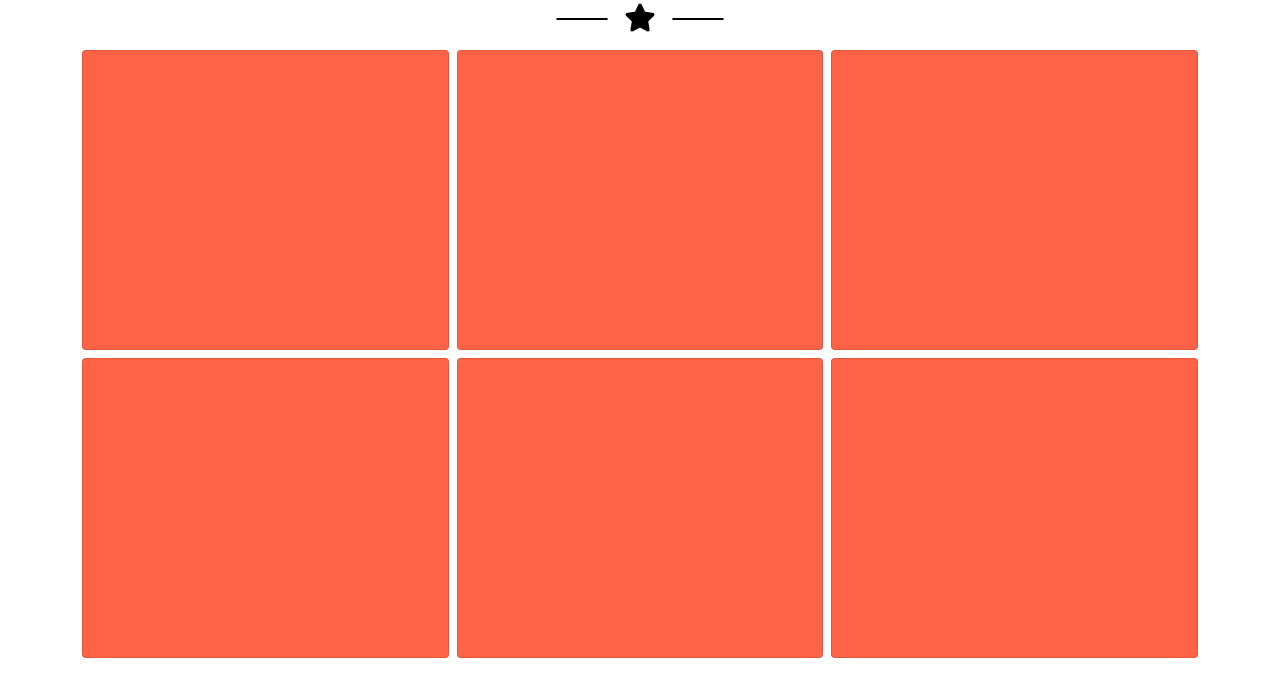
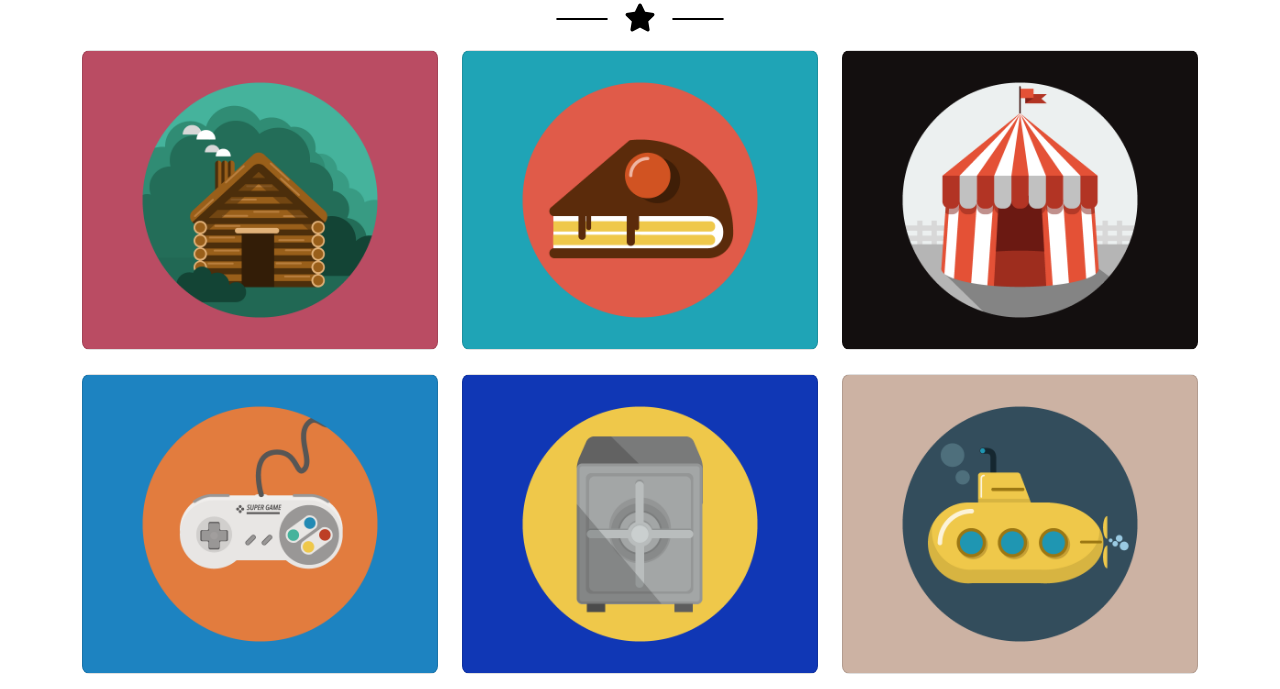
Before and after one commit to MGPasinetti/html-css-bootstrap-freelancer, a plain HTML site: page index.html in a window 1280 px wide. Shown: the part 631-1320 px from the top of the page. Drawn offline with nearby package versions, Linux system fonts and the light colour scheme.

Commit message:
fixing cards-section

```diff
--- a/css/style.css
+++ b/css/style.css
@@ -28,6 +28,10 @@
     border-radius: .4em;
 }
 
+.rounded_4 {
+    border-radius: .5rem;
+}
+
 /* NAVBAR */
 nav {
     background-color: rgb(var(--darkgrey-color));
@@ -51,7 +55,41 @@ nav {
 
 .card {
     height: 300px;
-    background-color: tomato;
+}
+
+/* .card img {
+    height: 100%;
+    object-fit: cover;
+} */
+
+.cards .card {
+    background-position: center;
+    background-size: cover;
+    background-repeat: no-repeat;
+}
+
+.cards .row_cards .col:first-child .card {
+    background-image: url(../img/cabin.png);
+}
+
+.cards .row_cards .col:nth-child(2) .card {
+    background-image: url(../img/cake.png);
+}
+
+.cards .row_cards .col:nth-child(3) .card {
+    background-image: url(../img/circus.png);
+}
+
+.cards .row_cards .col:nth-child(4) .card {
+    background-image: url(../img/game.png);
+}
+
+.cards .row_cards .col:nth-child(5) .card {
+    background-image: url(../img/safe.png);
+}
+
+.cards .row_cards .col:nth-child(6) .card {
+    background-image: url(../img/submarine.png);
 }
 
 /* ABOUT */
--- a/index.html
+++ b/index.html
@@ -62,24 +62,24 @@
                 </div>
             </div>
 
-            <div class="row row-cols-1 row-cols-md-2 row-cols-lg-3 g-2">
+            <div class="row_cards row row-cols-1 row-cols-md-2 row-cols-lg-3 g-4">
                 <div class="col">
-                    <div class="card"></div>
+                    <div class="card rounded_4"></div>
                 </div>
                 <div class="col">
-                    <div class="card"></div>
+                    <div class="card rounded_4"></div>
                 </div>
                 <div class="col">
-                    <div class="card"></div>
+                    <div class="card rounded_4"></div>
                 </div>
                 <div class="col">
-                    <div class="card"></div>
+                    <div class="card rounded_4"></div>
                 </div>
                 <div class="col">
-                    <div class="card"></div>
+                    <div class="card rounded_4"></div>
                 </div>
                 <div class="col">
-                    <div class="card"></div>
+                    <div class="card rounded_4"></div>
                 </div>
             </div>
         </div>
```
